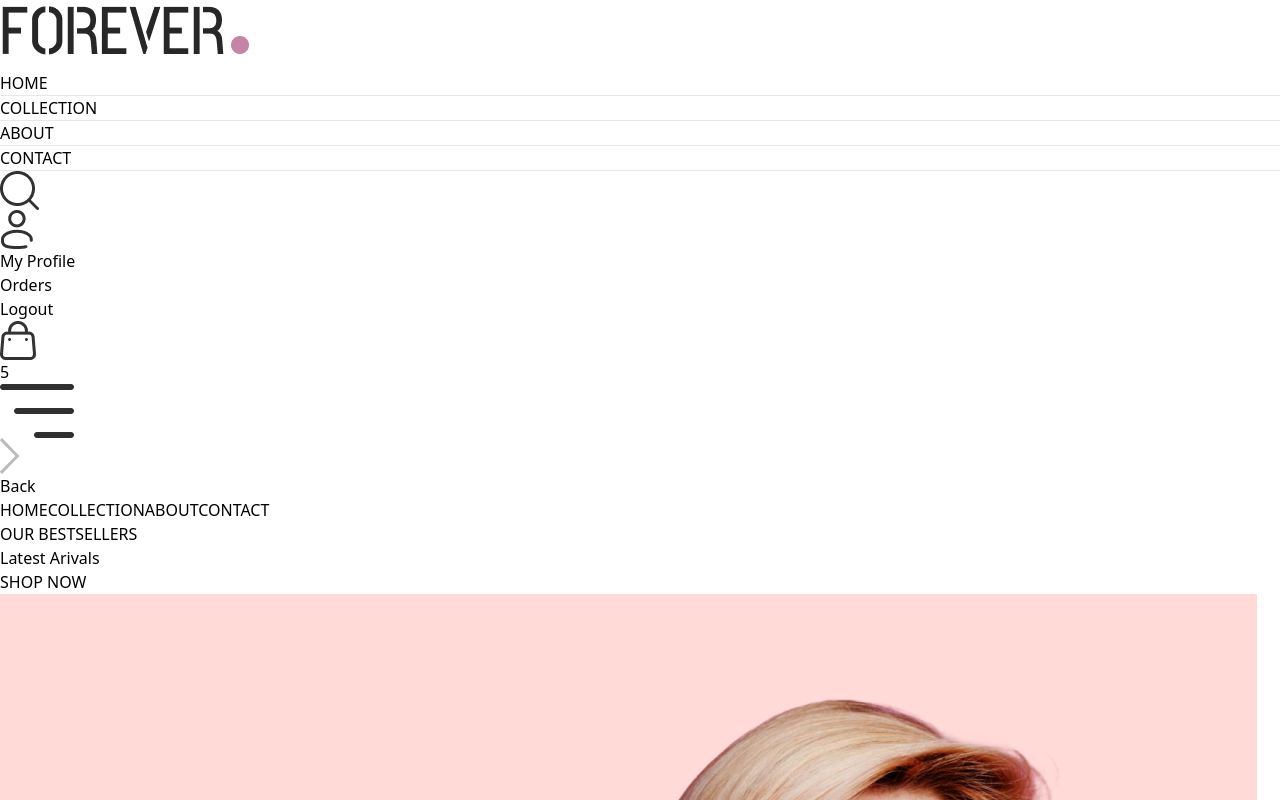
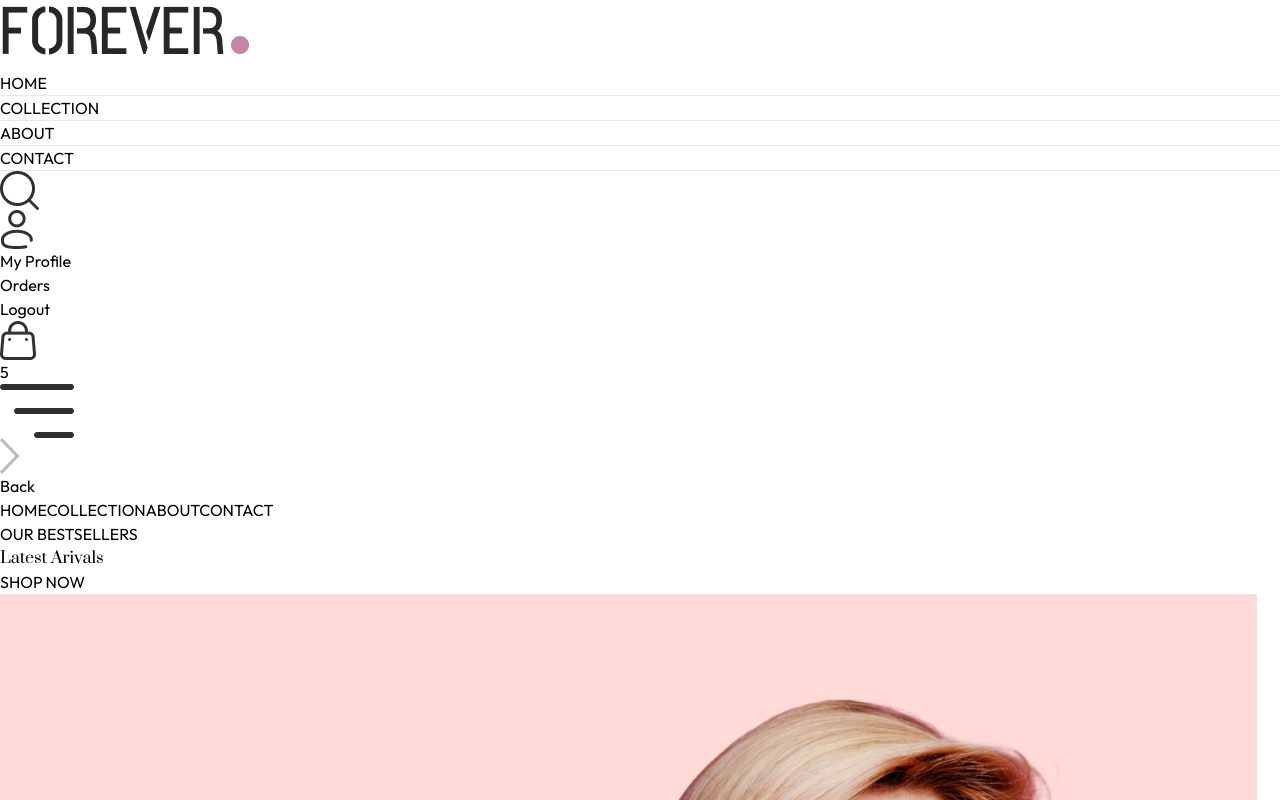
Before and after one commit to PaulMbutu/React-JS-Ecommerce-Website, a React (Vite) app in the folder frontend/: page / in a window 1280 px wide. Shown: the top 800 px of the page. Built offline with nearby package versions, Linux system fonts and the light colour scheme.

Commit message:
chenged font

```diff
--- a/frontend/src/components/Hero.jsx
+++ b/frontend/src/components/Hero.jsx
@@ -11,7 +11,7 @@
                         <p className='w-8 md:w-11 h-[2px] bg-[#414141]'></p>
                         <p className='font-medium text-sm md:text-base'>OUR BESTSELLERS</p>
                     </div>
-                    <h1 className='text-3x1 sm:py-3 lg:text-5x1 leading-relaxed'>Latest Arivals</h1>
+                    <h1 className='prata-regular text-3xl sm:py-3 lg:text-5xl leading-relaxed'>Latest Arivals</h1>
                     <div className='flex items-center gap-2'>
                         <p className='font-semibold text-sm md:text-base'>SHOP NOW</p>
                         <p className='w-8 md:w-11 h-[2px] bg-[#414141]'></p>
--- a/frontend/src/index.css
+++ b/frontend/src/index.css
@@ -1,3 +1,5 @@
+@import url('https://fonts.googleapis.com/css2?family=Outfit:wght@100..900&family=Prata&display=swap');
+
 @tailwind base;
 @tailwind components;
 @tailwind utilities;
@@ -5,3 +7,12 @@
 a.active hr{
     display: block;
 }
+
+*{
+    font-family: Outfit;
+}
+.prata-regular {
+    font-family: "Prata", serif;
+    font-weight: 400;
+    font-style: normal;
+  }
```
